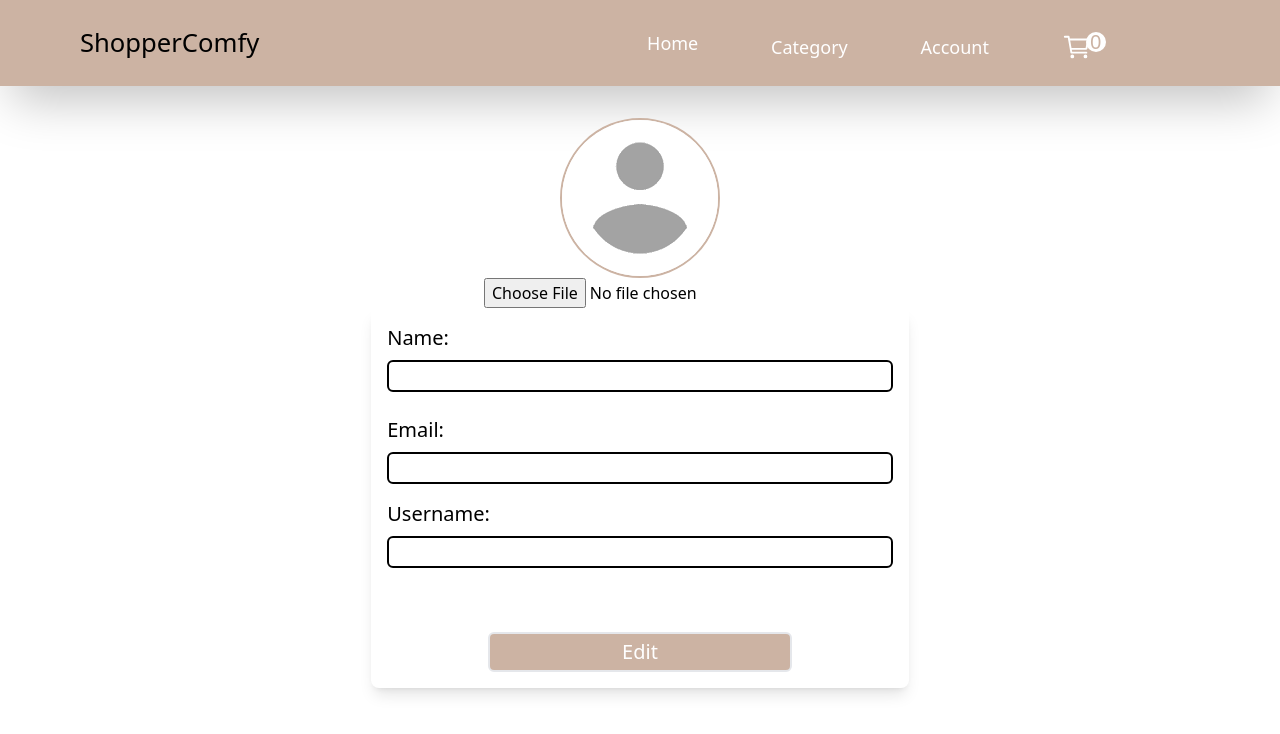
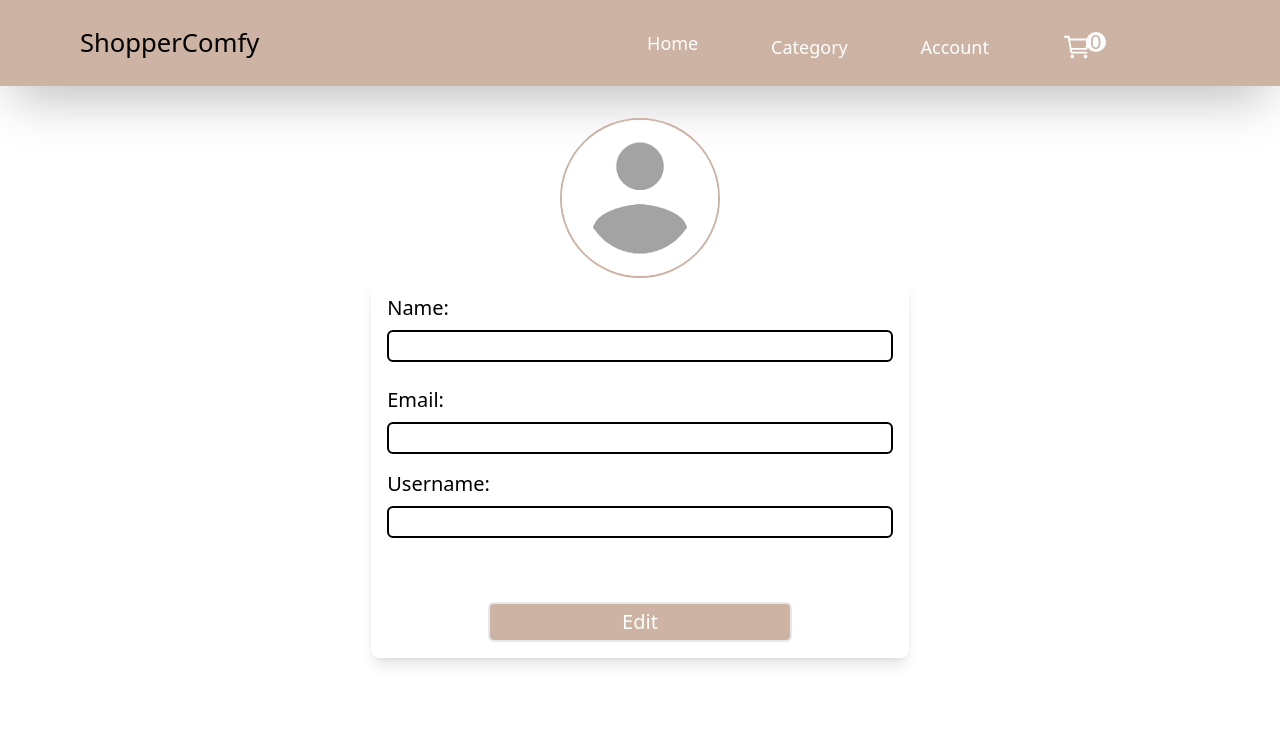
Before and after one commit to tee4tao/ShopperComfy, a React (Vite) app: page /home/account in a window 1280 px wide. Shown: the top 734 px of the page. Built offline with nearby package versions, Linux system fonts and the light colour scheme.

Commit message:
worked on editing image upload

```diff
--- a/src/Account.jsx
+++ b/src/Account.jsx
@@ -74,7 +74,7 @@ const Account = () => {
             alt=""
             className="h-40 w-40 rounded-full border-Dark-nude border-2 object-cover"
           />
-          <input type="file" onChange={handleImage} />
+          {!edit && <input type="file" onChange={handleImage} />}
         </div>
         <form
           action=""
```
